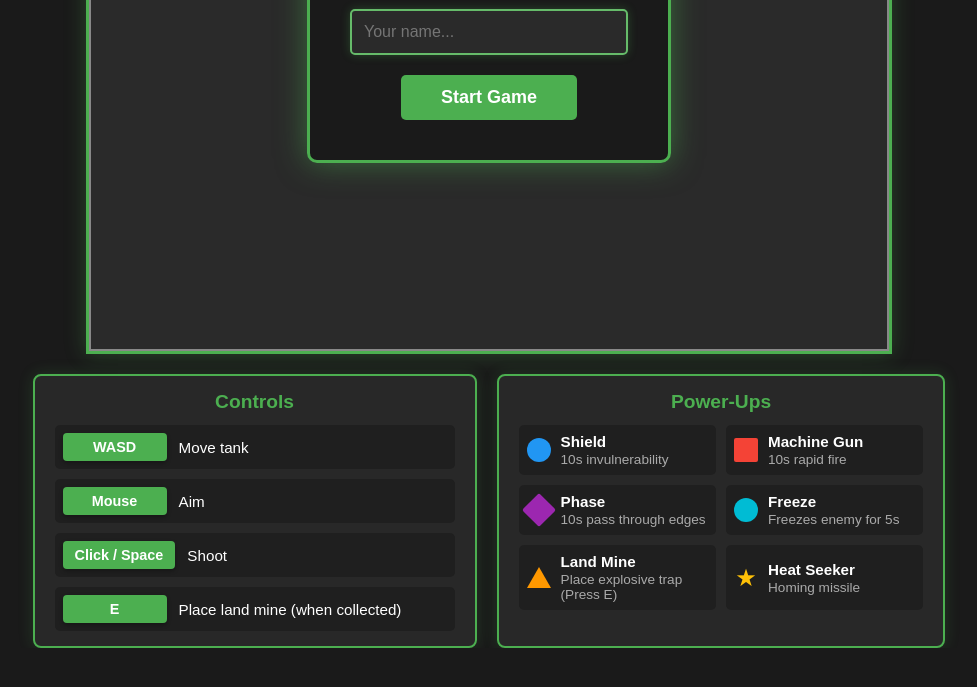
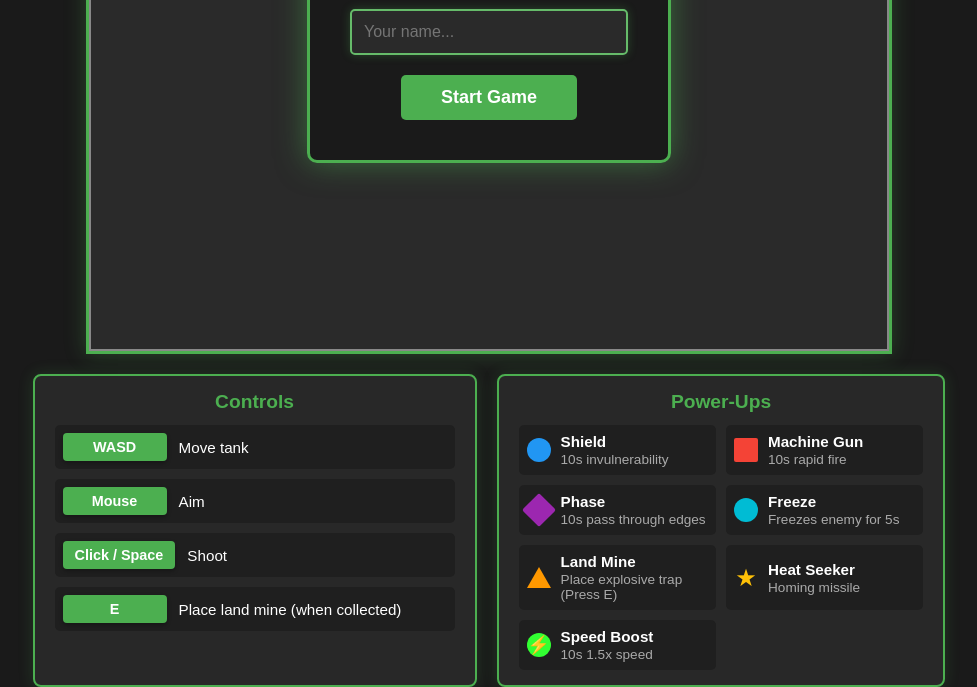
Before and after one commit to stonebinox/tank-battle, a website: page public/index.html in a window 1280 px wide. Shown: the part 369-1056 px from the top of the page, without its empty margins (151-1128 px from the left). Before the commit the page ends 1017 px from the top, so only its background shows below. Drawn offline with nearby package versions, Linux system fonts and the light colour scheme; no server answers.

Commit message:
Add speed boost to power-up legend

```diff
--- a/public/index.html
+++ b/public/index.html
@@ -312,6 +312,13 @@
                         <div class="powerup-desc">Homing missile</div>
                     </div>
                 </div>
+                <div class="powerup-item">
+                    <div class="powerup-icon circle" style="background-color: #32FF32;">⚡</div>
+                    <div class="powerup-info">
+                        <div class="powerup-name">Speed Boost</div>
+                        <div class="powerup-desc">10s 1.5x speed</div>
+                    </div>
+                </div>
             </div>
         </div>
         </div>
```
